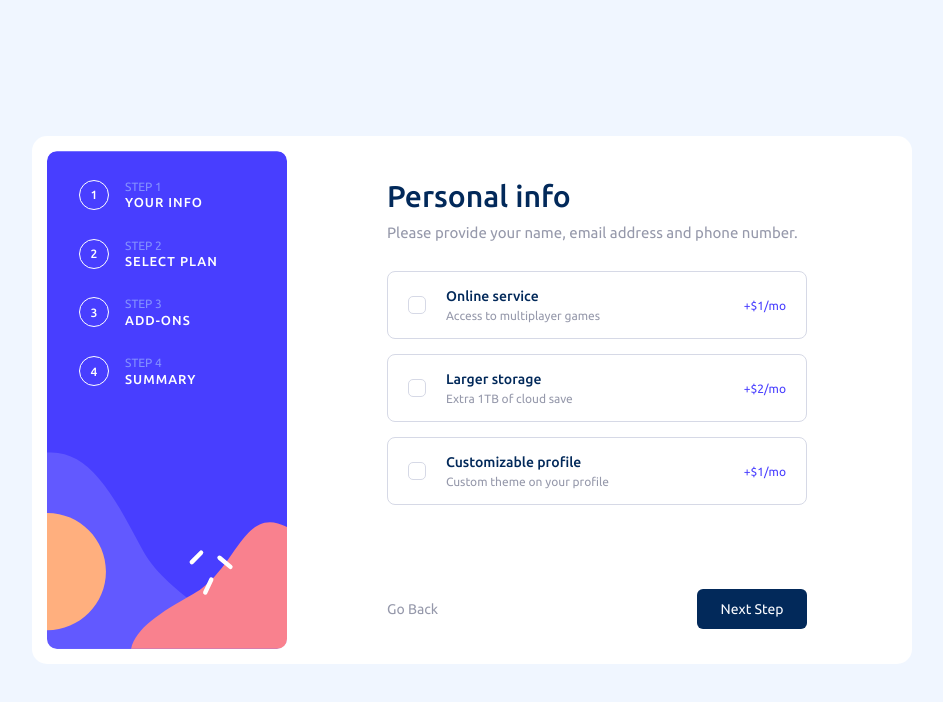
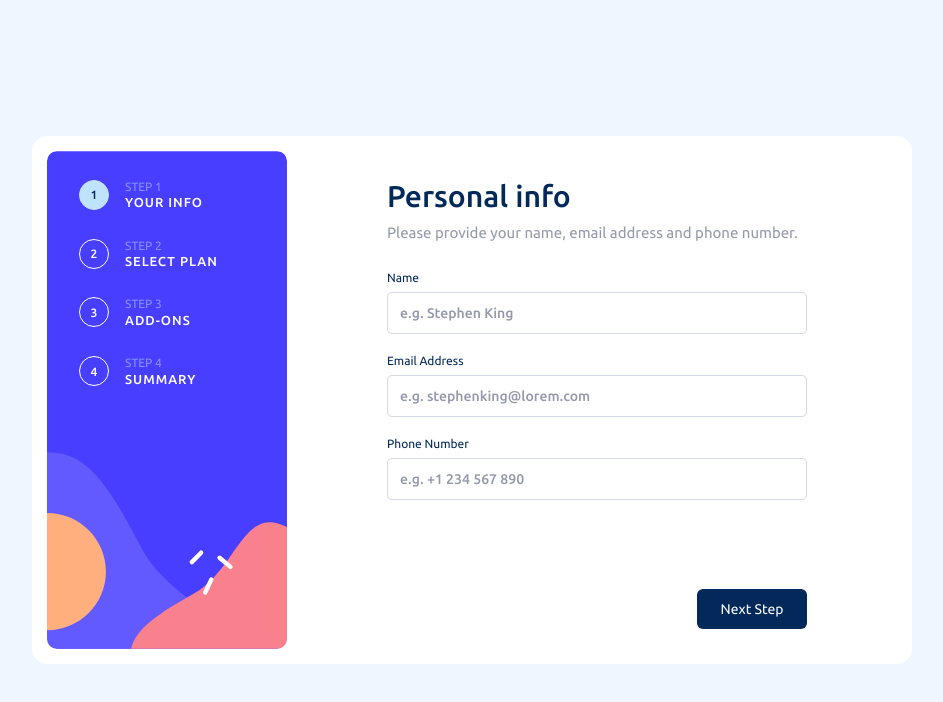
Before and after one commit to AAAnanastya/multi-step-form, a React (Create React App) app: page / in a window 1280 px wide. Shown: the top 702 px of the page, without its empty margins (168-1111 px from the left). Built offline with nearby package versions, Linux system fonts and the light colour scheme.

Commit message:
Add rough step switcher

```diff
--- a/src/сomponents/Form/FormInputField.jsx
+++ b/src/сomponents/Form/FormInputField.jsx
@@ -1,16 +1,24 @@
+import styles from './FormInputField.module.css';
+import PersonalInfoInput from './PersonalInfo/PersonalInfoInput';
+import PlanSelection from './PlanSelection/PlanSelection';
 import AddOnsSelection from './AddOnsSelection/AddOnsSelection';
-import styles from './FormInputField.module.css';
-// import PersonalInfoInput from './PersonalInfo/PersonalInfoInput';
-// import PlanSelection from './PlanSelection/PlanSelection';
 
-export default function FormInputField() {
+export default function FormInputField({ step }) {
   return (
     <div className={styles.form}>
-      <h1 className={styles.title}>Personal info</h1>
-      <h2 className={styles.subtitle}>Please provide your name, email address and phone number.</h2>
-      {/* <PersonalInfoInput /> */}
-      {/* <PlanSelection /> */}
-      <AddOnsSelection />
+      <h1 className={styles.title}>
+        {step === 1 && 'Personal info'}
+        {step === 2 && 'Select your plan'}
+        {step === 3 && 'Pick add-ons'}
+      </h1>
+      <h2 className={styles.subtitle}>
+        {step === 1 && 'Please provide your name, email address and phone number.'}
+        {step === 2 && 'You have the option of monthly or yearly billing.'}
+        {step === 3 && 'Add-ons help enhance your gaming experience.'}
+      </h2>
+      {step === 1 && <PersonalInfoInput />}
+      {step === 2 && <PlanSelection />}
+      {step === 3 && <AddOnsSelection />}
     </div>
   );
 }
--- a/src/сomponents/FormNavigation/FormNavigation.jsx
+++ b/src/сomponents/FormNavigation/FormNavigation.jsx
@@ -1,13 +1,20 @@
 import NavigationButton from './NavigationButton';
 import styles from './FormNavigation.module.css';
 
-export default function FormNavigation() {
+export default function FormNavigation({ step, onForward, onBackward }) {
   return (
-    <div className={styles.navigation}>
-      {/* backward не отображается на первом шаге */}
-      <NavigationButton type="backward">Go Back</NavigationButton>
-      {/* forward на последнем шаге заменяется на confirm */}
-      <NavigationButton type="forward">Next Step</NavigationButton>
+    <div className={`${styles.navigation} ${step === 1 ? styles.singleButton : ''}`}>
+      {step !== 1 && (
+        <NavigationButton type="backward" onClick={onBackward}>
+          Go Back
+        </NavigationButton>
+      )}
+      {step !== 4 && (
+        <NavigationButton type="forward" onClick={onForward}>
+          Next Step
+        </NavigationButton>
+      )}
+      {step === 4 && <NavigationButton type="confirmation">Submit</NavigationButton>}
     </div>
   );
 }
--- a/src/сomponents/FormNavigation/FormNavigation.module.css
+++ b/src/сomponents/FormNavigation/FormNavigation.module.css
@@ -3,6 +3,10 @@
   display: flex;
   justify-content: space-between;
   align-items: center;
+}
+
+.singleButton {
+  justify-content: flex-end;
 }
 
 /* ------------ Phone and portrait tablets adaptive ------------ */
--- a/src/сomponents/MultiStepForm.jsx
+++ b/src/сomponents/MultiStepForm.jsx
@@ -1,14 +1,25 @@
+import { useState } from 'react';
 import FormInputField from './Form/FormInputField';
 import FormNavigation from './FormNavigation/FormNavigation';
 import styles from './MultiStepForm.module.css';
 import Sidebar from './Sidebar/Sidebar';
 
 export default function MultiStepForm() {
+  const [step, setStep] = useState(1);
+
+  function handleStepForward() {
+    setStep((prevStep) => prevStep + 1);
+  }
+
+  function handleStepBackward() {
+    setStep((prevStep) => prevStep - 1);
+  }
+
   return (
     <div className={styles['adaptive-container']}>
-      <Sidebar />
-      <FormInputField />
-      <FormNavigation />
+      <Sidebar step={step} />
+      <FormInputField step={step} />
+      <FormNavigation step={step} onForward={handleStepForward} onBackward={handleStepBackward} />
     </div>
   );
 }
--- a/src/сomponents/Sidebar/Sidebar.jsx
+++ b/src/сomponents/Sidebar/Sidebar.jsx
@@ -1,13 +1,13 @@
 import SidebarItem from './SidebarItem';
 import styles from './Sidebar.module.css';
 
-export default function Sidebar() {
+export default function Sidebar({ step }) {
   return (
     <div className={styles.sidebar}>
-      <SidebarItem id="1" title="Your info" />
-      <SidebarItem id="2" title="Select plan" />
-      <SidebarItem id="3" title="Add-ons" />
-      <SidebarItem id="4" title="Summary" />
+      <SidebarItem step={step} id={1} title="Your info" />
+      <SidebarItem step={step} id={2} title="Select plan" />
+      <SidebarItem step={step} id={3} title="Add-ons" />
+      <SidebarItem step={step} id={4} title="Summary" />
     </div>
   );
 }
--- a/src/сomponents/Sidebar/SidebarItem.jsx
+++ b/src/сomponents/Sidebar/SidebarItem.jsx
@@ -1,9 +1,10 @@
 import styles from './SidebarItem.module.css';
 
-export default function SidebarItem({ id, title, active }) {
+export default function SidebarItem({ step, id, title }) {
+  const active = step === id;
   return (
     <div className={styles['sidebar-item']}>
-      <button className={`${styles['step-pointer']} ${active ? styles['active'] : ''}`}>{id}</button>
+      <button className={`${styles['step-pointer']} ${active ? styles.active : ''}`}>{id}</button>
       <div className={styles['sidebar-item-description']}>
         <h2 className={styles['step-subtitle']}>Step {id}</h2>
         <h1 className={styles.title}>{title}</h1>
--- a/src/сomponents/Sidebar/SidebarItem.module.css
+++ b/src/сomponents/Sidebar/SidebarItem.module.css
@@ -10,12 +10,13 @@
   background-color: transparent;
   font-family: 'Ubuntu';
   font-weight: 500;
+  transition: color 0.15s ease, background-color 0.15s ease, border 0.15s ease;
 }
 
 .active {
   color: var(--color-marine-blue);
   background-color: var(--color-light-blue);
-  border: none;
+  border: 1px solid var(--color-light-blue);
 }
 .sidebar-item-description {
   display: flex;
```
